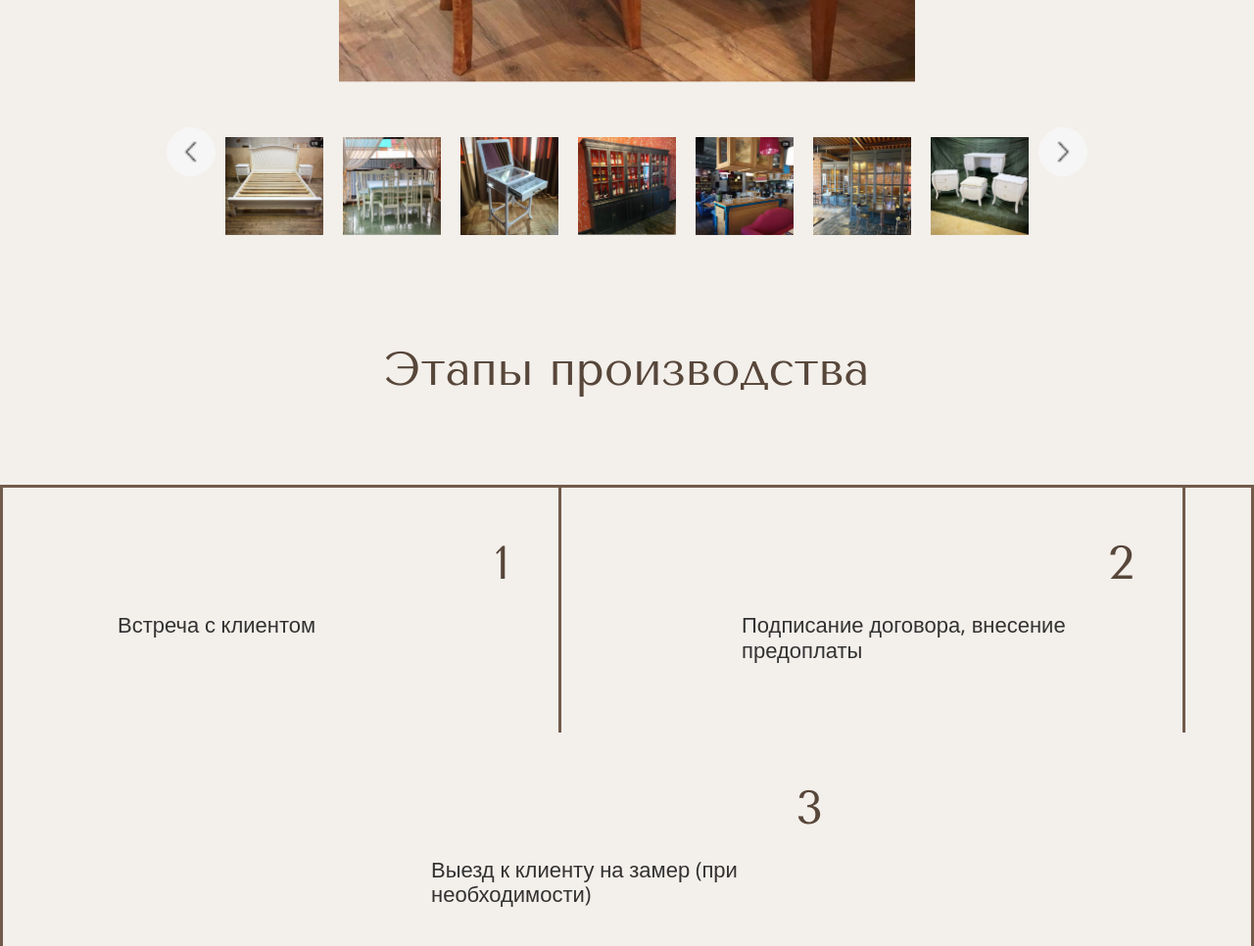
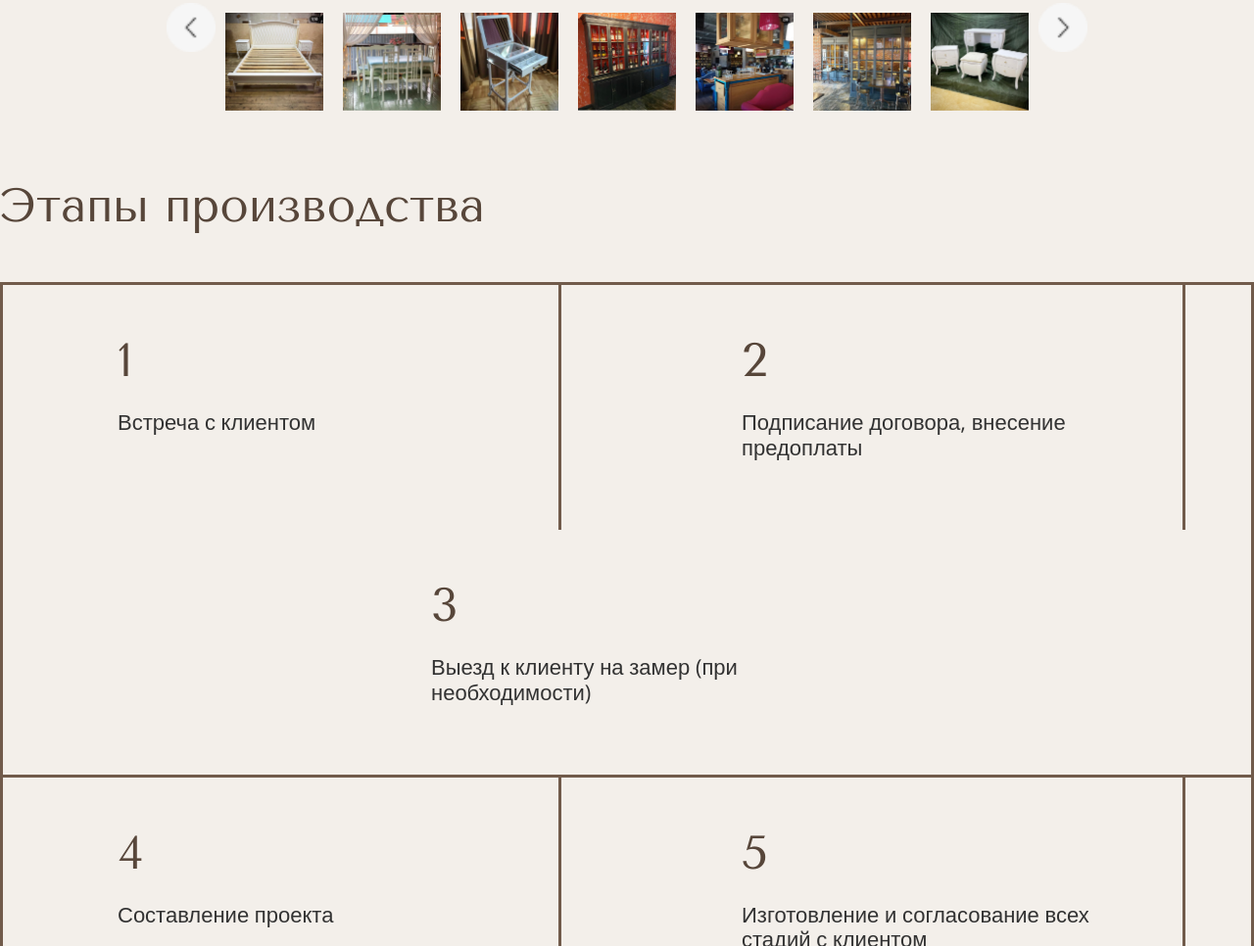
Before and after one commit to AlexWolf2077/HTML-CSS-tasks, a plain HTML site: page Labs/Custom-made.html in a window 1280 px wide. Shown: the part 2627-3593 px from the top of the page at 98% size. Drawn offline with nearby package versions, Linux system fonts and the light colour scheme.

Commit message:
Заголовки

```diff
--- a/Labs/Custom-made.html
+++ b/Labs/Custom-made.html
@@ -33,7 +33,7 @@
     </div>
 </section>
 <section>
-    <h2>Почему выбирают нас</h2>
+        <h2>Почему выбирают нас</h2>
     <ul class="choice">
         <li class="choice_us">
             <div class="choice_us">
@@ -88,8 +88,8 @@
         </p>
     </div>
 </section>
+    <h2>Этапы производства</h2>
 <section class="frame">
-    <h2>Этапы производства</h2>
     <ul class="produce_frame_top">
         <li class="stages_produce_about">
             <h2 class="right">1</h2><p class="stages">Встреча с клиентом</p>
@@ -142,7 +142,7 @@
       </div>
       <button type="submit">Связаться</button>
     </form>
-    <button class="close-modal-btn">X</button>
+    <button class="close-modal-btn">&#10006;</button>
   </div>
 </div>
 </section>
@@ -150,7 +150,7 @@
 <footer>
     <div class="footer-inner">
         <div>
-            <a href="index.html">ИП Колодезников-Матчитов Н.И. <br>
+            <a href="index.html">ИП Колодезников-Матчитов Н.И. <br><br>
         ИНН 143515646663 </a>
         </div>
       <div>
--- a/Labs/css/style.css
+++ b/Labs/css/style.css
@@ -22,8 +22,10 @@ body {  background-color:#F3EFEA; }
         margin: 0px;
       }
       h2 {
-          display: flex;
-          justify-content: center;
+        text-align: left;
+        margin: 0 auto;
+        max-width: 1500px;
+        padding: 0 10px;
           font-family: 'Tenor Sans', sans-serif;
           font-size: 48px;
           font-weight: 400;
@@ -492,6 +494,7 @@ div {
   }
   .Philosophy {
     text-align: end;
+    max-width: 2400px;
     color: #323232;
     text-align: right;
     font-size: 24px;
```
Also changed, not shown: Labs/About_Us.html (+1 -1 lines), Labs/Master_classes.html (+2 -2 lines), Labs/index.html (+2 -2 lines).
